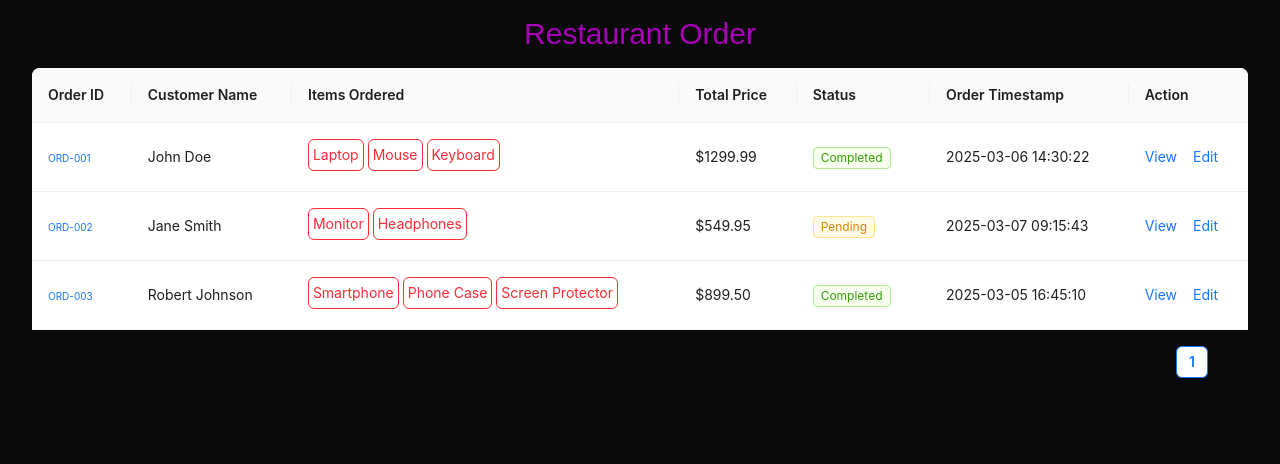
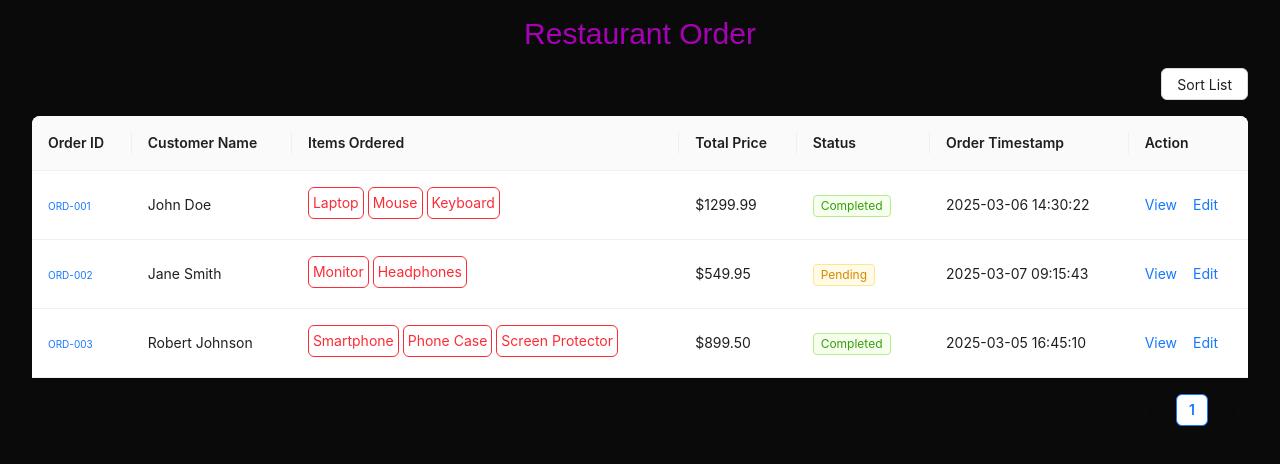
Before and after one commit to mosidrum/restaurant-orders, a Next.js app: page / in a window 1280 px wide. Shown: the top 464 px of the page. Built offline with nearby package versions, Linux system fonts and the light colour scheme.

Commit message:
sorting drop down

```diff
--- a/package.json
+++ b/package.json
@@ -14,7 +14,8 @@
     "next": "15.2.1",
     "postcss": "^8.5.3",
     "react": "^19.0.0",
-    "react-dom": "^19.0.0"
+    "react-dom": "^19.0.0",
+    "react-icons": "^5.5.0"
   },
   "devDependencies": {
     "@eslint/eslintrc": "^3",
--- /dev/null
+++ b/src/components/DropDown.tsx
@@ -0,0 +1,35 @@
+import React from 'react';
+import { SmileOutlined } from '@ant-design/icons';
+import {Button, MenuProps} from 'antd';
+import { Dropdown } from 'antd';
+import { FaSackDollar } from "react-icons/fa6";
+import { BsCalendar2DateFill } from "react-icons/bs";
+
+
+
+const items: MenuProps['items'] = [
+  {
+    key: '1',
+    label: (
+      <a target="_blank" rel="noopener noreferrer" href="https://www.antgroup.com">
+        Sort by Date
+      </a>
+    ),
+    icon: <BsCalendar2DateFill />,
+  },
+  {
+    key: '2',
+    label: (
+      <a target="_blank" rel="noopener noreferrer" href="https://www.aliyun.com">
+        Sort by Total price
+      </a>
+    ),
+    icon: <FaSackDollar />,
+  }
+];
+
+export const DropDown = () => (
+  <Dropdown menu={{ items }} placement="top" arrow>
+    <Button>Sort List</Button>
+  </Dropdown>
+);
--- a/src/components/TableData.tsx
+++ b/src/components/TableData.tsx
@@ -2,7 +2,8 @@
 
 import React from "react";
 import { Table, Tag, Space } from "antd";
-import {Orders} from "@/types";
+import { Orders } from "@/types";
+import { DropDown } from "@/components/DropDown";
 
 export const TableData = () => {
   const orders: Orders[] = [
@@ -95,7 +96,11 @@ export const TableData = () => {
   ];
 
   return (
-    <div className="flex justify-center p-4">
+    <div className="flex flex-col items-center p-4">
+      <div className="w-full max-w-7xl flex justify-end mb-4">
+        <DropDown />
+      </div>
+
       <div className="w-full max-w-7xl">
         <Table
           columns={columns}
--- a/src/components/index.ts
+++ b/src/components/index.ts
@@ -1 +1,2 @@
 export * from './TableData';
+export * from './DropDown';
```
Also changed, not shown: 1 other file (tests, documents, lock files or other folders).
